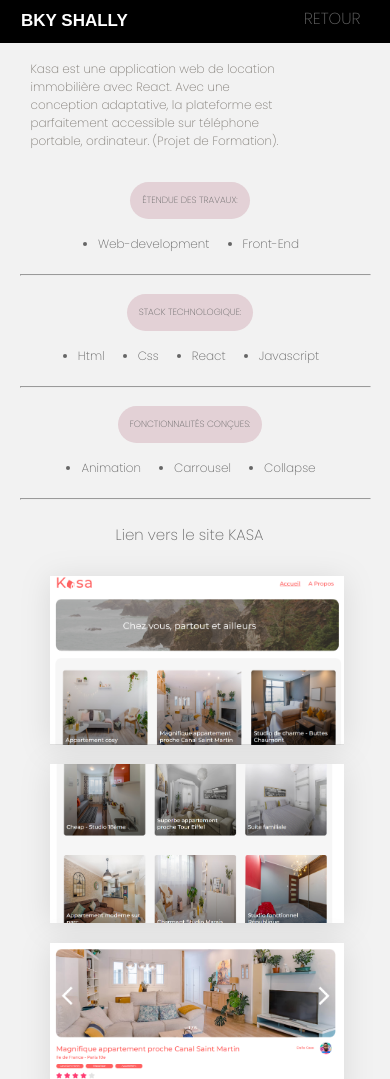
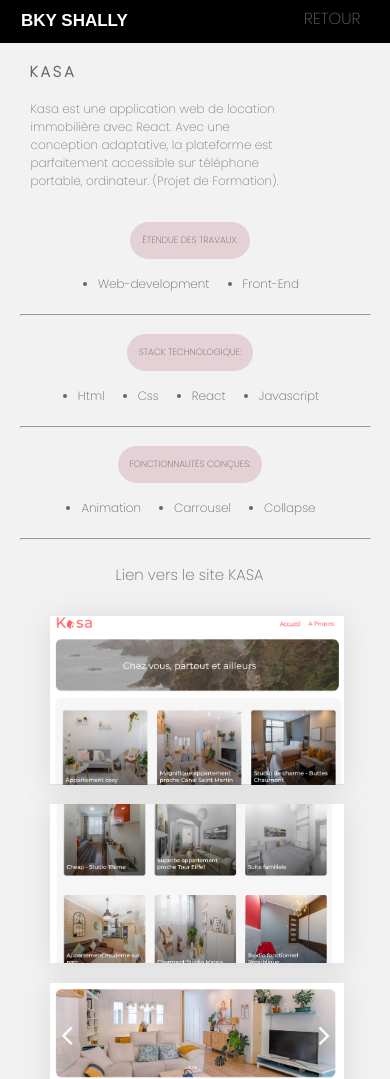
Before and after one commit to shallybky/portfolio-bky, a plain HTML site: page kasa.html in a window 390 px wide. Shown: the top 1079 px of the page. Drawn offline with Linux system fonts and the light colour scheme.

Commit message:
margin-top: 40px;

```diff
--- a/style.css
+++ b/style.css
@@ -404,7 +404,6 @@
     font-family: 'Poppins', sans-serif;
     letter-spacing: 3px;
     color: #666;
-    margin-top: -23px;
     margin-left: 60px;
 }
 
--- a/styles.css
+++ b/styles.css
@@ -194,7 +194,7 @@
 h3{
     font-size: 15px;
     margin-left: 10px;
-    margin-top: 0px;
+    margin-top: 40px;
 }
 
 #projet p {
```
